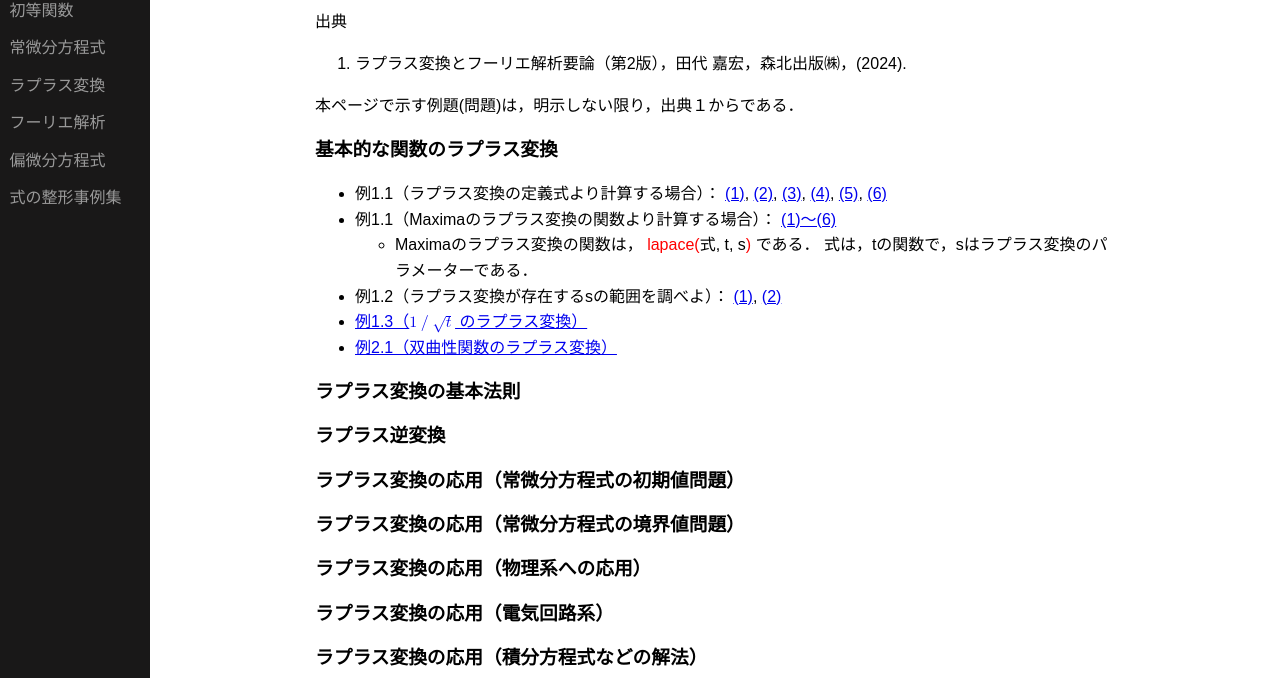
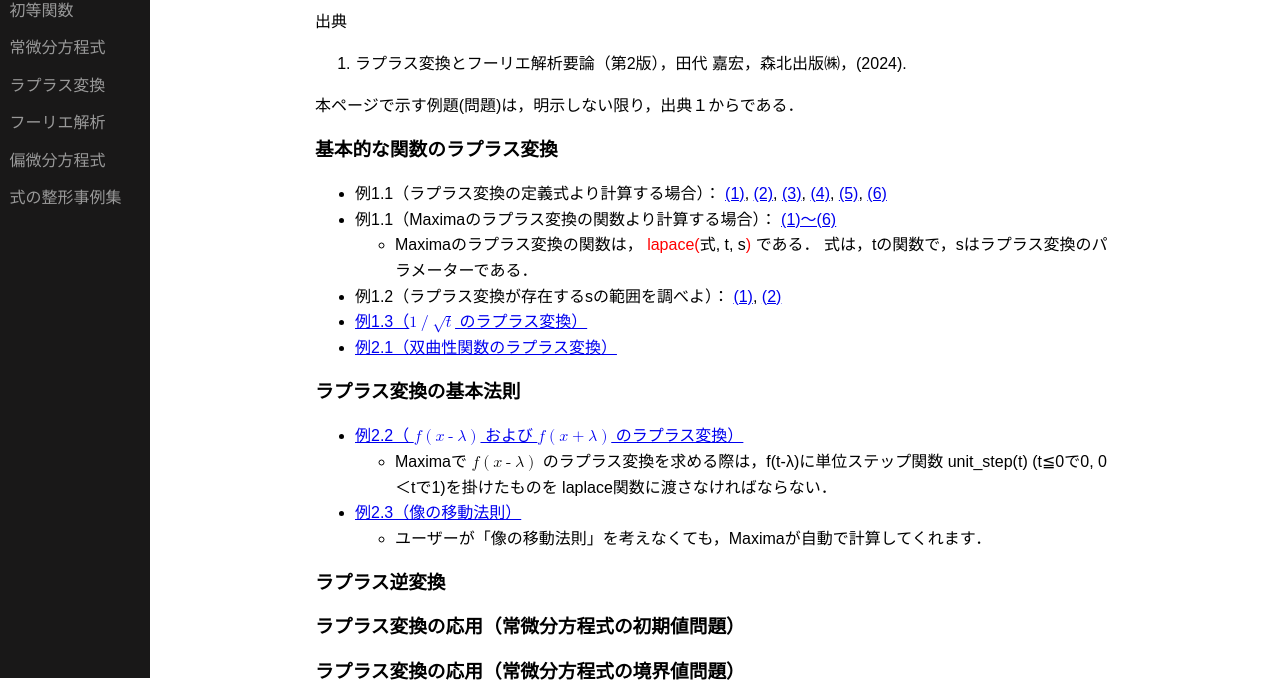
Before and after one commit to Hideo-Taniguchi/how-to-use-maxima, a plain HTML site: page Laplace.html in a window 1280 px wide. Shown: the part 122-804 px from the top of the page. Drawn offline with Linux system fonts and the light colour scheme.

Commit message:
Add files via upload

```diff
--- a/Laplace.html
+++ b/Laplace.html
@@ -66,6 +66,23 @@
             </ul>
 
             <h3>ラプラス変換の基本法則</h3>
+            <ul>
+                <li><a href="./Laplace/Rei2_2.html" target="_blank">例2.2（
+                    <math><mi>f</mi><mo>(</mo><mi>x</mi><mo>-</mo><mi>λ</mi><mo>)</mo></math> および
+                    <math><mi>f</mi><mo>(</mo><mi>x</mi><mo>+</mo><mi>λ</mi><mo>)</mo></math> のラプラス変換）</a></li>
+                <ul>
+                    <li>Maximaで <math><mi>f</mi><mo>(</mo><mi>x</mi><mo>-</mo><mi>λ</mi><mo>)</mo></math>
+                        のラプラス変換を求める際は，f(t-λ)に単位ステップ関数 unit_step(t)  (t≦0で0, 0＜tで1)を掛けたものを
+                        laplace関数に渡さなければならない．</li>
+                </ul>
+
+                <li><a href="./Laplace/Rei2_3.html" target="_blank">例2.3（像の移動法則）</a></li>
+                <ul>
+                    <li>ユーザーが「像の移動法則」を考えなくても，Maximaが自動で計算してくれます． </li>
+                </ul>
+
+
+            </ul>
 
 
             <h3>ラプラス逆変換</h3>
```
